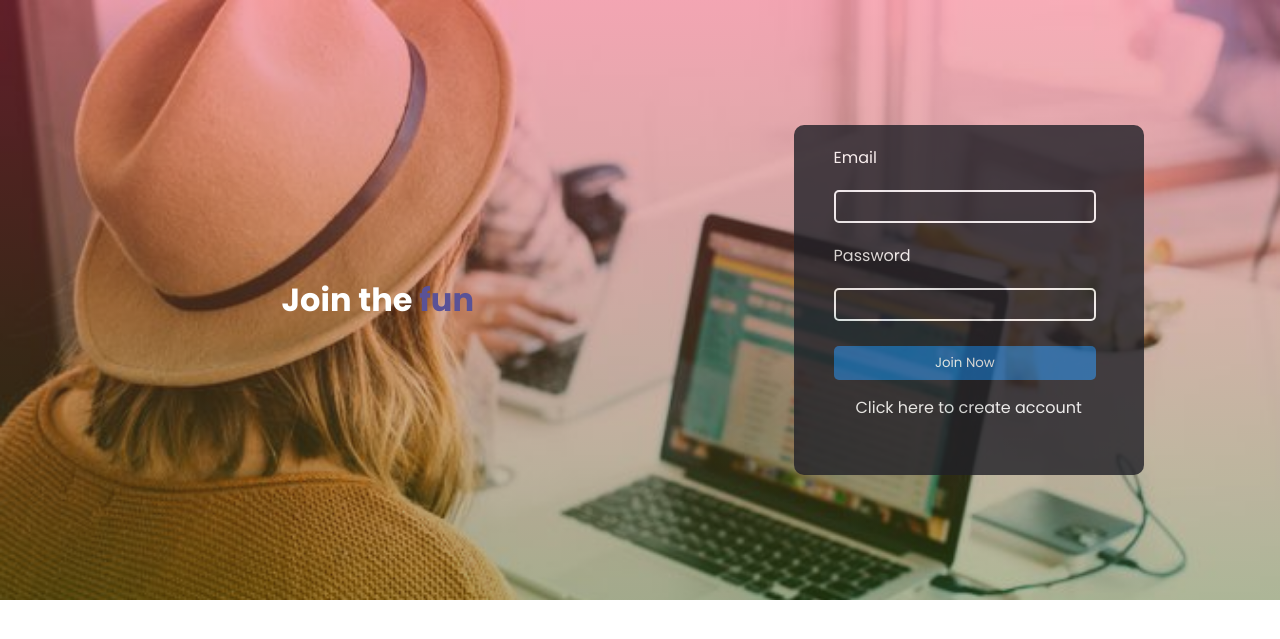
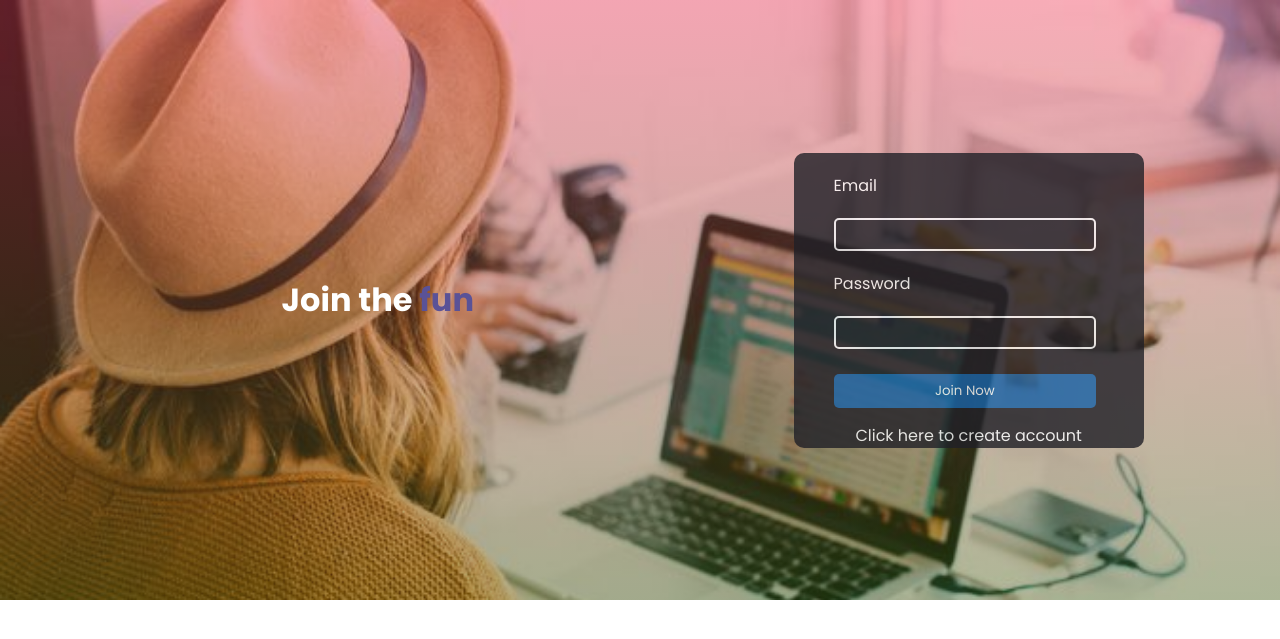
Before and after one commit to beardedprince/TeamMavins, a PHP site: page / in a window 1280 px wide. Shown: the top 639 px of the page. Run offline with PHP 8.4, Linux system fonts and the light colour scheme.

Commit message:
Removed the specified height for the form
With a specified height,  the sign up inputs extend beyond the 350px height.
After removing it,  the form cover all inputs.
I also add a 10px padding-bottom to give little space between the Sign-up button

```diff
--- a/css/style.css
+++ b/css/style.css
@@ -43,8 +43,9 @@ form{
     border-radius: 10px;
     opacity: 0.8;
     width: 350px;
-    height: 350px;
+
     padding-top: 10px;
+    paddint-bottom: 10px;
 }
 
 form p{
```
